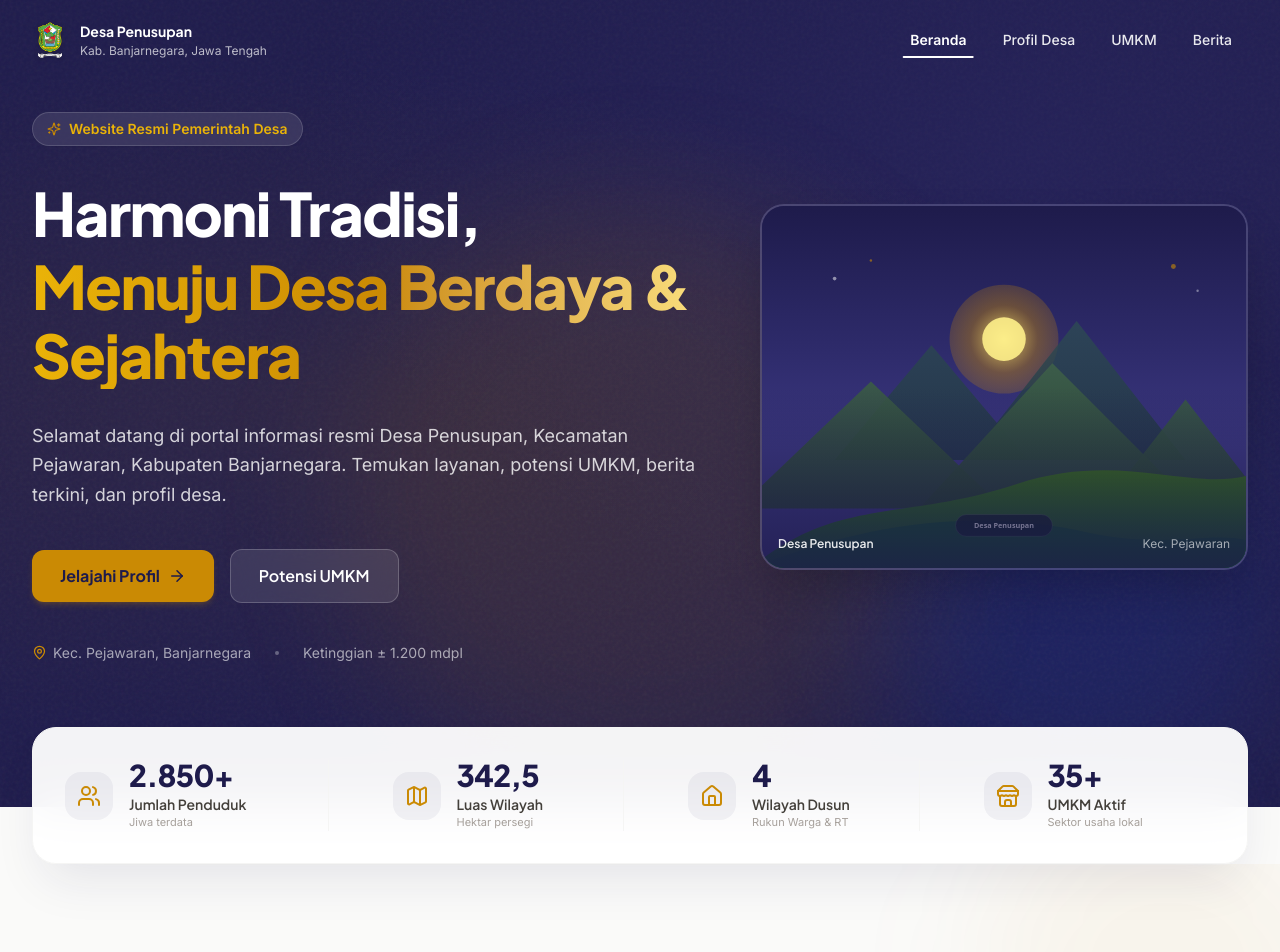
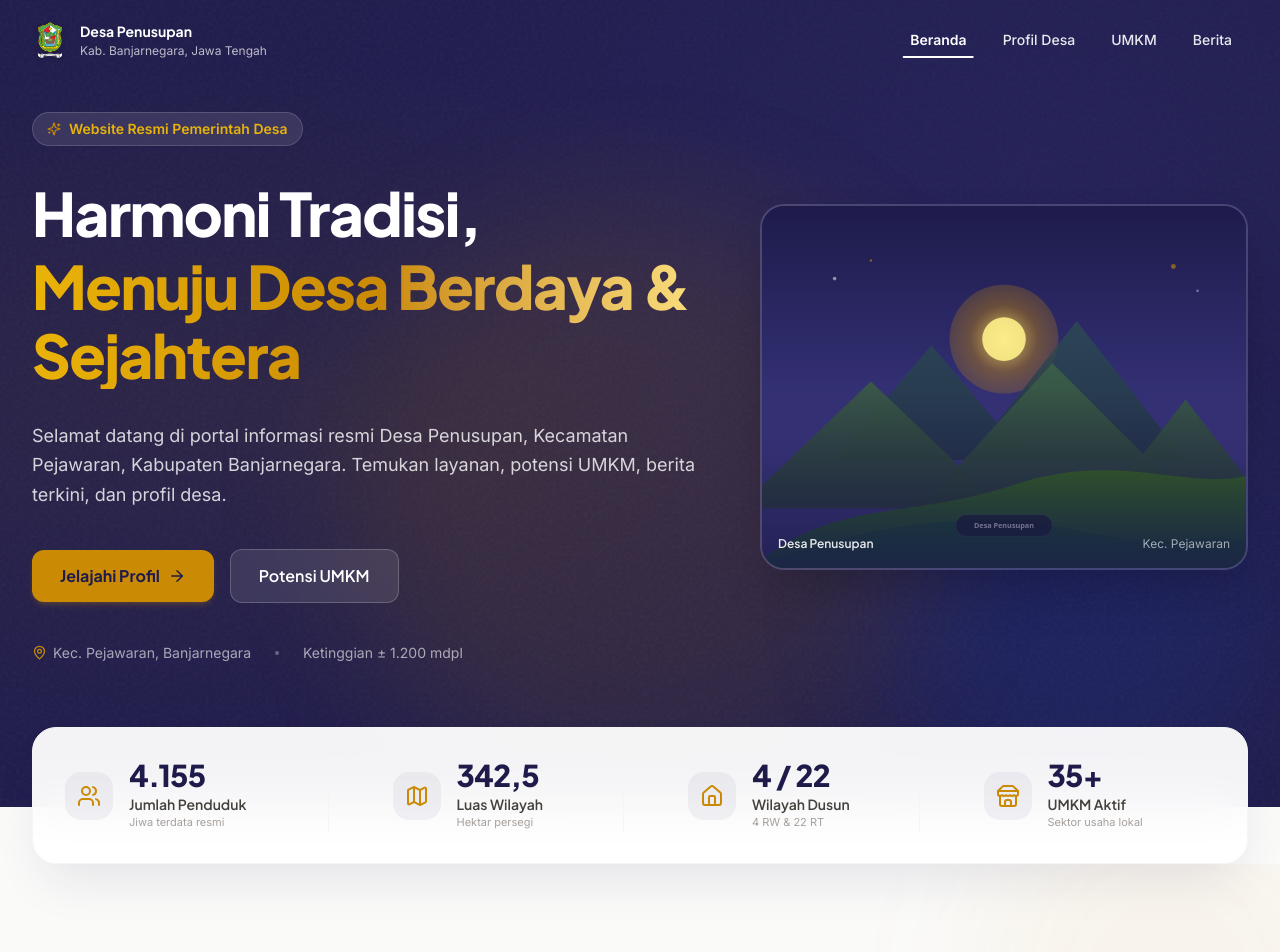
Before and after one commit to AchmadAkif/penusupan-monorepo, a Next.js app in the folder apps/web/: page / in a window 1280 px wide. Shown: the top 952 px of the page. Built offline with nearby package versions, Linux system fonts and the light colour scheme.

Commit message:
feat: add DemographicSection component with seed data for home page dashboard

```diff
--- a/apps/web/src/app/page.tsx
+++ b/apps/web/src/app/page.tsx
@@ -3,6 +3,7 @@ import { StatsBar } from '@/components/home/StatsBar';
 import { VillageHeadGreeting } from '@/components/home/VillageHeadGreeting';
 import { VillageProfileIntro } from '@/components/home/VillageProfileIntro';
 import { VisionMissionSection } from '@/components/home/vision-mission';
+import { DemographicSection } from '@/components/home/DemographicSection';
 
 export default function HomePage() {
   return (
@@ -22,11 +23,14 @@ export default function HomePage() {
       {/* ── 5. Visi & Misi Desa (Vision & Mission) ── */}
       <VisionMissionSection />
 
+      {/* ── 6. Sekilas Demografi (Demographics Overview) ── */}
+      <DemographicSection />
+
       {/* ── Content placeholder for remaining Home sections (Sub-phase 2B) ── */}
       <section className="py-20 max-w-7xl mx-auto px-4 sm:px-6 lg:px-8 text-center bg-linen">
         <div className="inline-block p-6 rounded-2xl bg-white/80 border border-stone-200/80 shadow-xs">
           <p className="font-heading font-semibold text-navy text-base">
-            Sub-phase 2B: Bagian Sekilas Demografi, Geografi, dan Berita Terkini
+            Sub-phase 2B: Bagian Sekilas Geografi & Berita Terkini
           </p>
           <p className="font-body text-stone-500 text-xs mt-1">
             Akan dilanjutkan pada langkah berikutnya.
--- /dev/null
+++ b/apps/web/src/components/home/DemographicSection.tsx
@@ -0,0 +1,122 @@
+'use client';
+
+import { motion } from 'motion/react';
+import { Eyebrow } from '@/components/Eyebrow';
+import { CTAButton } from '@/components/CTAButton';
+import { fadeInUp, staggerContainer } from '@/constants/animation';
+import { DEFAULT_DEMOGRAPHIC_DATA } from '@/constants/seedData';
+import type { DemographicSectionProps } from '@/types/home';
+
+export function DemographicSection({
+  data = DEFAULT_DEMOGRAPHIC_DATA,
+  className,
+}: DemographicSectionProps) {
+  return (
+    <section className={`py-20 lg:py-28 bg-white overflow-hidden ${className || ''}`}>
+      <div className="max-w-7xl mx-auto px-4 sm:px-6 lg:px-8 space-y-16">
+
+        {/* ── Section Header ── */}
+        <motion.div
+          variants={staggerContainer}
+          initial="hidden"
+          whileInView="visible"
+          viewport={{ once: true, margin: '-60px' }}
+          className="text-center max-w-3xl mx-auto space-y-4"
+        >
+          <motion.div variants={fadeInUp} className="flex justify-center">
+            <Eyebrow label='Sekilas Demografi' variant="gold" />
+          </motion.div>
+
+          <motion.h2
+            variants={fadeInUp}
+            className="font-heading font-bold text-2xl sm:text-3xl md:text-4xl text-navy tracking-tight"
+          >
+            Dinamika & Struktur Kependudukan
+          </motion.h2>
+
+          <motion.p
+            variants={fadeInUp}
+            className="font-body text-stone-600 text-sm sm:text-base leading-relaxed"
+          >
+            Gambaran umum komposisi demografis dan persebaran masyarakat Desa Penusupan berdasarkan pencatatan resmi pemerintah desa.
+          </motion.p>
+        </motion.div>
+
+        {/* ── 4-Metric Numeric Grid ── */}
+        <motion.div
+          variants={staggerContainer}
+          initial="hidden"
+          whileInView="visible"
+          viewport={{ once: true, margin: '-60px' }}
+          className="grid grid-cols-1 sm:grid-cols-2 lg:grid-cols-4 gap-6"
+        >
+          {data.metrics.map((metric) => {
+            const Icon = metric.icon;
+
+            return (
+              <motion.div
+                key={metric.id}
+                variants={fadeInUp}
+                className="group relative rounded-3xl bg-linen/60 hover:bg-white p-7 border border-stone-200/80 hover:border-gold/40 shadow-xs hover:shadow-xl transition-all duration-300 flex flex-col justify-between"
+              >
+                <div className="space-y-5">
+                  {/* Top Bar: Icon & Pill Badge */}
+                  <div className="flex items-center justify-between">
+                    <div className="w-12 h-12 rounded-2xl bg-navy/5 text-navy group-hover:bg-gold group-hover:text-navy transition-colors duration-300 flex items-center justify-center shrink-0 shadow-xs">
+                      <Icon
+                        size={22}
+                        className="transition-transform duration-300 group-hover:scale-110"
+                      />
+                    </div>
+                    {metric.badge && (
+                      <span className="px-2.5 py-1 rounded-full bg-white/90 border border-stone-200/70 text-[11px] font-semibold text-stone-500 font-body group-hover:border-gold/30 group-hover:text-gold-dark transition-colors">
+                        {metric.badge}
+                      </span>
+                    )}
+                  </div>
+
+                  {/* Big Number & Label */}
+                  <div>
+                    <div className="font-heading font-extrabold text-3xl sm:text-4xl lg:text-4xl text-navy tracking-tight group-hover:text-navy transition-colors">
+                      {metric.value}
+                    </div>
+                    <h3 className="font-heading font-bold text-base text-stone-800 mt-1">
+                      {metric.label}
+                    </h3>
+                  </div>
+
+                  {/* Description */}
+                  <p className="font-body text-xs sm:text-sm text-stone-600 leading-relaxed">
+                    {metric.description}
+                  </p>
+                </div>
+              </motion.div>
+            );
+          })}
+        </motion.div>
+
+        {/* ── Call to Action to View Full Demographic & Chart Page ── */}
+        {data.ctaHref && (
+          <motion.div
+            variants={fadeInUp}
+            initial="hidden"
+            whileInView="visible"
+            viewport={{ once: true, margin: '-40px' }}
+            className="flex flex-col sm:flex-row items-center justify-center gap-4 text-center pt-4"
+          >
+            <p className="font-body text-xs sm:text-sm text-stone-500">
+              Ingin melihat grafik piramida penduduk, distribusi usia, dan data kesehatan lengkap?
+            </p>
+            <CTAButton
+              href={data.ctaHref}
+              label={data.ctaLabel || 'Lihat Data Statistik Lengkap'}
+              variant="outline"
+              size="md"
+            />
+          </motion.div>
+        )}
+
+      </div>
+    </section>
+  );
+}
--- a/apps/web/src/constants/seedData.ts
+++ b/apps/web/src/constants/seedData.ts
@@ -11,6 +11,8 @@ import {
   Leaf,
   Handshake,
   Laptop,
+  Activity,
+  MapPin,
 } from 'lucide-react';
 import type {
   StatItem,
@@ -18,6 +20,7 @@ import type {
   VillageHeadGreetingProps,
   VillageProfileData,
   VisionMissionData,
+  DemographicSectionData,
 } from '@/types/home';
 
 // ── 1. Hero Section Default Data ──
@@ -34,9 +37,9 @@ export const DEFAULT_HERO_DATA: Required<HeroSectionProps> = {
 export const DEFAULT_VILLAGE_STATS: StatItem[] = [
   {
     icon: Users,
-    value: '2.850+',
+    value: '4.155',
     label: 'Jumlah Penduduk',
-    sublabel: 'Jiwa terdata',
+    sublabel: 'Jiwa terdata resmi',
   },
   {
     icon: Map,
@@ -46,9 +49,9 @@ export const DEFAULT_VILLAGE_STATS: StatItem[] = [
   },
   {
     icon: Home,
-    value: '4',
+    value: '4 / 22',
     label: 'Wilayah Dusun',
-    sublabel: 'Rukun Warga & RT',
+    sublabel: '4 RW & 22 RT',
   },
   {
     icon: Store,
@@ -136,3 +139,43 @@ export const DEFAULT_VISION_MISSION: VisionMissionData = {
     },
   ],
 };
+
+// ── 6. Demographics Section Data (Real Village Official Data) ──
+export const DEFAULT_DEMOGRAPHIC_DATA: DemographicSectionData = {
+  metrics: [
+    {
+      id: 'total-population',
+      value: '4.155',
+      label: 'Total Penduduk',
+      description: 'Jiwa penduduk terdaftar resmi dalam catatan kependudukan.',
+      icon: Users,
+      badge: 'Populasi',
+    },
+    {
+      id: 'head-of-household',
+      value: '1.262',
+      label: 'Kepala Keluarga',
+      description: 'Rumah tangga aktif tersebar di seluruh wilayah rukun warga.',
+      icon: Home,
+      badge: '4 RW',
+    },
+    {
+      id: 'administrative-units',
+      value: '22',
+      label: 'Rukun Tetangga (RT)',
+      description: 'Unit rukun tetangga aktif yang menopang kerukunan warga.',
+      icon: MapPin,
+      badge: 'Struktur Desa',
+    },
+    {
+      id: 'health-services',
+      value: '4',
+      label: 'Posyandu Aktif',
+      description: 'Pos pelayanan kesehatan terpadu melayani ibu, bayi & balita.',
+      icon: Activity,
+      badge: 'Layanan Kesehatan',
+    },
+  ],
+  ctaLabel: 'Lihat Data Statistik Lengkap',
+  ctaHref: '/profile#demografi',
+};
```
Also changed, not shown: apps/web/src/types/home.ts (+20 -0 lines).
